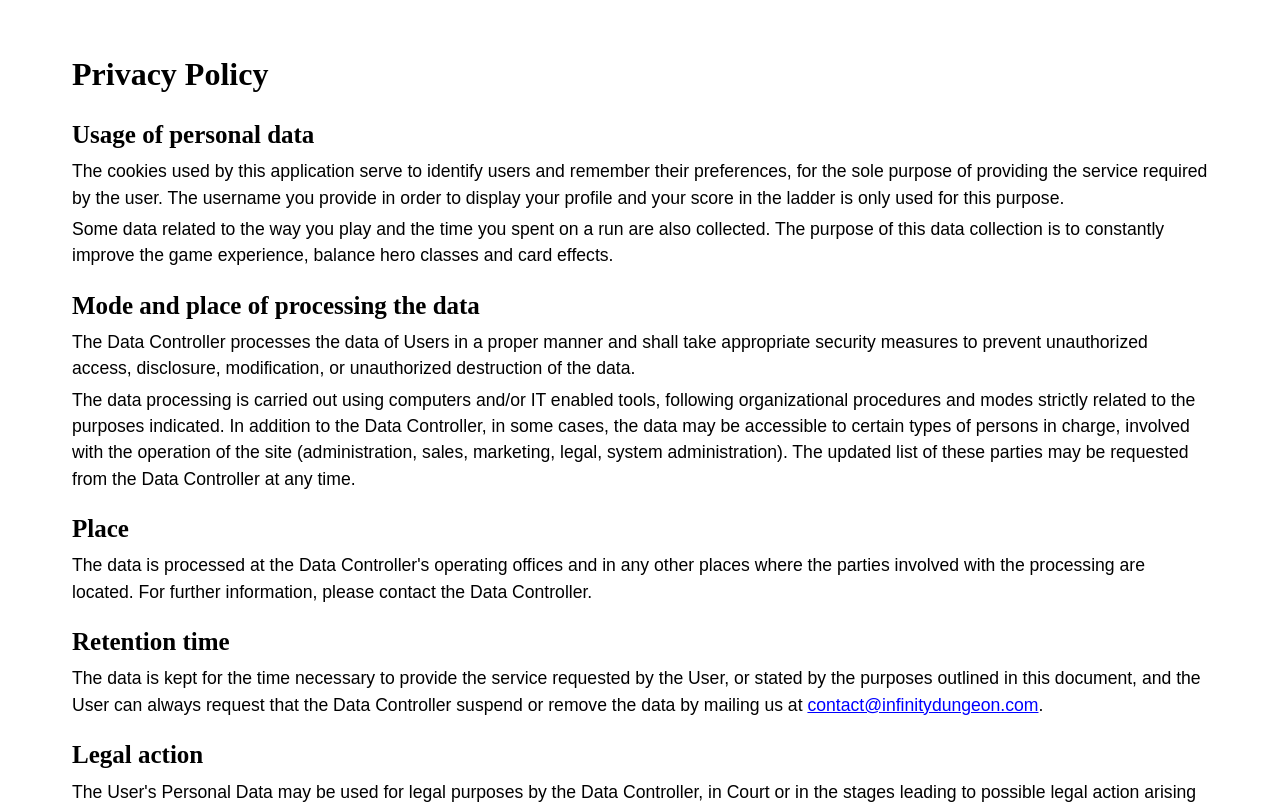
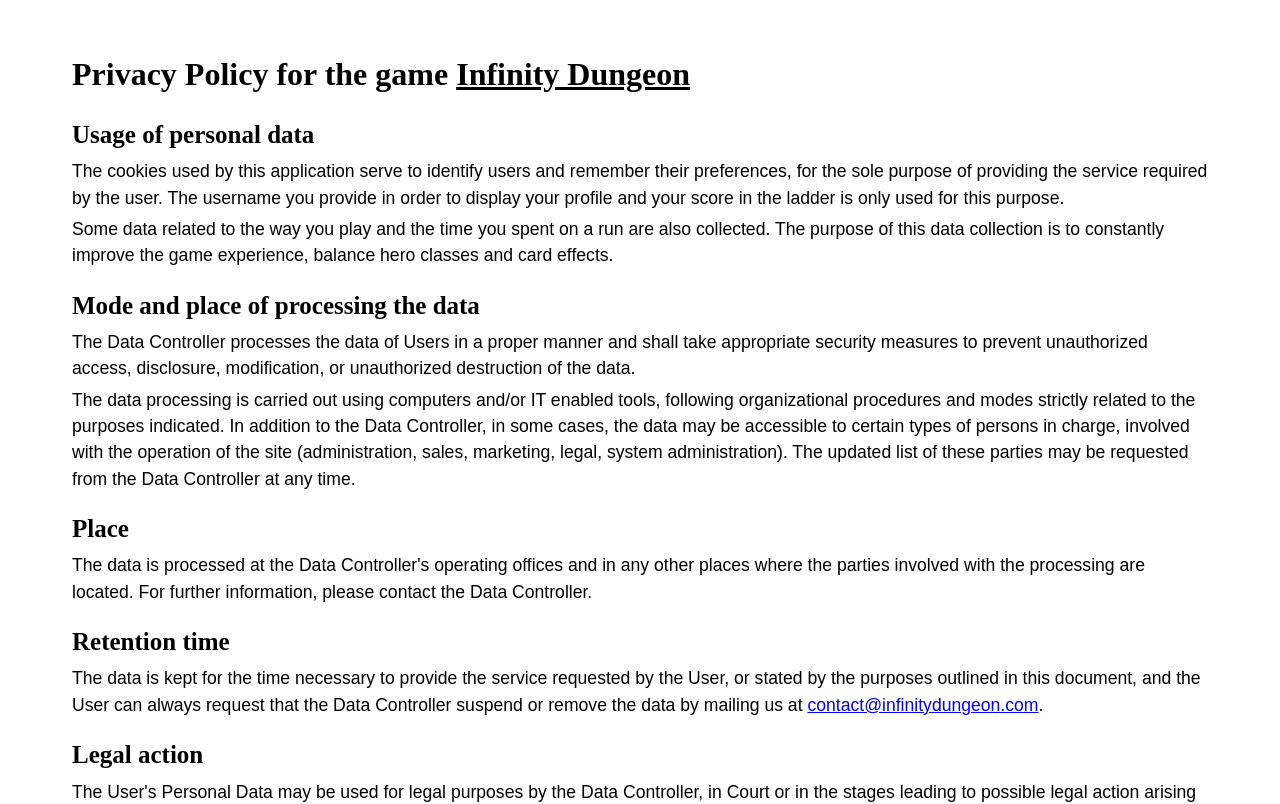
Before and after one commit to loiclaudet/infinity-dungeon-website, a Next.js app: page /privacy-policy in a window 1280 px wide. Shown: the top 804 px of the page. Built offline with nearby package versions, Linux system fonts and the light colour scheme; some icons are missing; a web font is replaced by a local one.

Commit message:
feat: add game name in privacy policy

```diff
--- a/pages/privacy-policy/index.tsx
+++ b/pages/privacy-policy/index.tsx
@@ -7,7 +7,10 @@
     <>
       <div className={styles.privacy}>
         <main className={styles.main}>
-          <h1 className={styles.title}>Privacy Policy</h1>
+          <h1 className={styles.title}>
+            Privacy Policy for the game <u>Infinity Dungeon</u>
+          </h1>
+
           <h2
             style={{
               fontSize: "25px",
```
